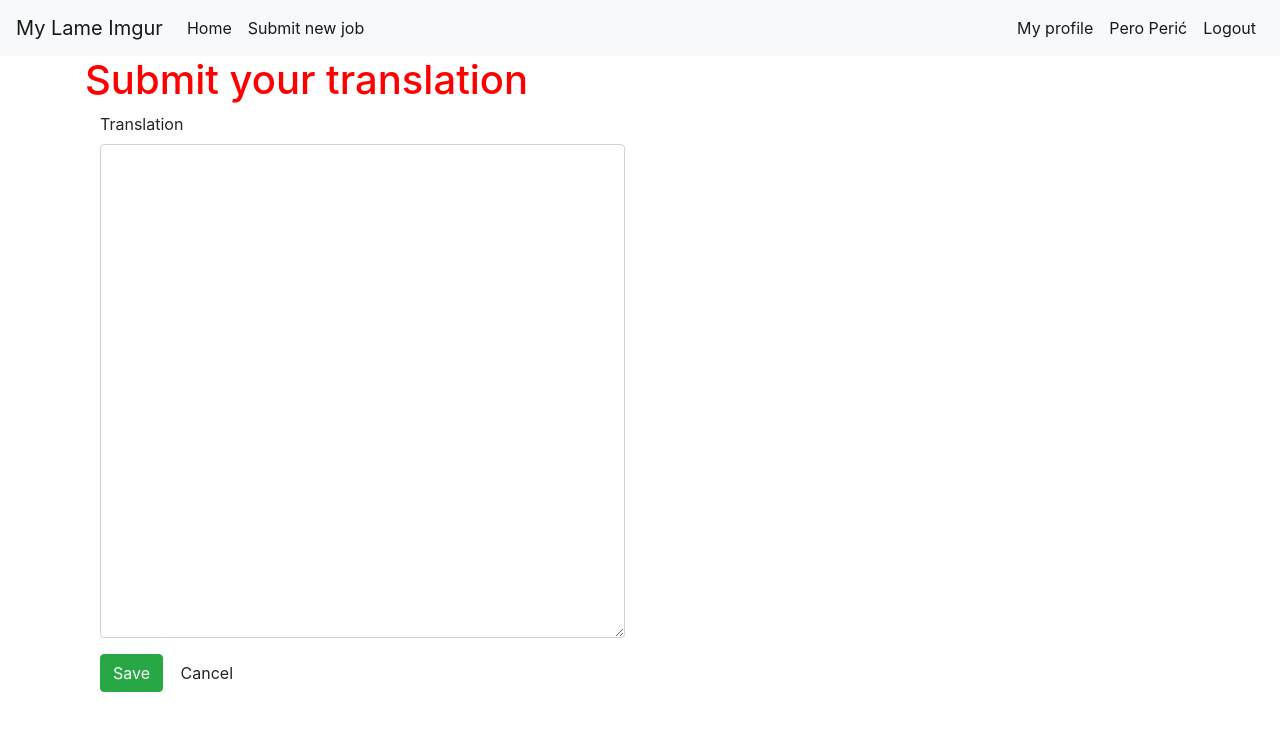
After one commit to markokova/translator-web-app, a Django app: page /app/bids/2/deliver in a window 1280 px wide. The commit adds this page. Shown: the top 731 px of the page. Run offline with Django 4.2, Linux system fonts and the light colour scheme; a user stored in the database is signed in; data comes from the database, SQL or seed files in the repository; both versions use the stored data as it was after the commit; some libraries are stand-ins or nearby versions.

Commit message:
Implement Req T6 - Job delivery

```diff
--- a/translateapp/app/forms.py
+++ b/translateapp/app/forms.py
@@ -51,3 +51,13 @@ class AccountForm(ModelForm):
 
 class BidForm(forms.Form):
     price = forms.DecimalField(max_digits=8, decimal_places=2, min_value=0.01)
+
+
+class TranslationForm(forms.Form):
+    translation = forms.CharField(widget=forms.Textarea(attrs={'rows': 20}))
+
+    def clean(self):
+        cleaned_data = super().clean()
+        translation = cleaned_data.get('translation')
+        if not translation:
+            self.add_error('translation', 'Translation must not be empty')
--- a/translateapp/app/models.py
+++ b/translateapp/app/models.py
@@ -91,6 +91,9 @@ class Job(models.Model):
     def is_available(self):
         return self.status == self.Status.AVAILABLE
 
+    def is_completed(self):
+        return self.status == self.Status.COMPLETED
+
     @classmethod
     def accepted_jobs_for(cls, user):
         # Svi bidovi gdje je user napravio job na koji je biddano
@@ -104,6 +107,7 @@ class Bid(models.Model):
     job = models.ForeignKey(Job, on_delete=models.CASCADE)
     price = models.DecimalField(max_digits=8, decimal_places=2)
     accepted = models.BooleanField(default=False)
+    completed = models.BooleanField(default=False)
     def __str__(self):
         return f"{self.bidder.account.name} - {self.job.title} - {self.price}"
 
--- /dev/null
+++ b/translateapp/app/templates/app/deliver_translation.html
@@ -0,0 +1,39 @@
+{% extends 'app/base.html' %}
+
+{% load widget_tweaks %}
+
+{% block content %}
+  <h1>Submit your translation</h1>
+  <form method="post">
+    {% csrf_token %}
+
+    {% for hidden in form.hidden_fields %}
+      {{ hidden }}
+    {% endfor %}
+
+    <div class="container">
+      <div class="row">
+        <div class="col-md-6">
+          {% for field in form.visible_fields %}
+            <div class="form-group">
+              <label for="{{ field.id_for_label }}">{{ field.label }}</label>
+              {{ field|add_class:'form-control' }}
+              {% for error in field.errors %}
+                <span class="help-block">{{ error }}</span>
+              {% endfor %}
+            </div>
+          {% endfor %}
+
+          <div class="form-group">
+            <button type="submit" class="btn btn-success">
+              <span class="glyphicon glyphicon-ok"></span> Save
+            </button>
+            <a href="{% url 'home_path' %}" class="btn btn-default">Cancel</a>
+          </div>
+        </div>
+      </div>
+    </div>
+
+
+  </form>
+{% endblock %}
--- a/translateapp/app/urls.py
+++ b/translateapp/app/urls.py
@@ -8,5 +8,6 @@ urlpatterns = [
         path('jobs/<int:job_id>', views.job_detail, name="job_detail"),
         path('jobs/<int:job_id>/bid', views.bid, name="bid"),
         path('bids/<int:bid_id>/accept', views.accept_bid, name="accept_bid"),
+        path('bids/<int:bid_id>/deliver', views.deliver_translation, name="deliver_translation"),
 
 ]
--- a/translateapp/app/views.py
+++ b/translateapp/app/views.py
@@ -3,7 +3,7 @@ from django.http import HttpResponse, HttpResponseRedirect
 from django.utils import timezone
 from django.urls import reverse
 from .models import Job, Bid, Dispute, Message, Rating
-from .forms import JobForm, BidForm
+from .forms import JobForm, BidForm, TranslationForm
 from django.contrib.auth.decorators import login_required
 
 # Create your views here.
@@ -91,3 +91,27 @@ def accept_bid(request, bid_id):
         job.status = Job.Status.ASSIGNED
         job.save()
         return HttpResponseRedirect(reverse('accounts:dashboard'))
+
+@login_required
+def deliver_translation(request, bid_id):
+    bid = get_object_or_404(Bid, pk=bid_id)
+    job = bid.job
+
+    if request.method == 'POST' and bid.accepted and request.user == bid.bidder:
+        form = TranslationForm(request.POST)
+        if form.is_valid():
+            job.translation = form.cleaned_data['translation']
+            job.status = Job.Status.COMPLETED
+            job.save()
+            bid.completed = True
+            bid.save()
+            return HttpResponseRedirect(reverse('accounts:dashboard'))
+        else:
+            return render(request, 'app/deliver_translation.html', {'job': job, 'form': form})
+    else:
+        form = TranslationForm()
+        context = {
+            'job': job,
+            'form': form,
+        }
+        return render(request, 'app/deliver_translation.html', context)
```
Also changed, not shown: translateapp/accounts/templates/accounts/dashboard.html (+21 -0 lines), translateapp/app/migrations/0009_bid_completed_alter_account_balance_and_more.py (added), translateapp/db.sqlite3.
